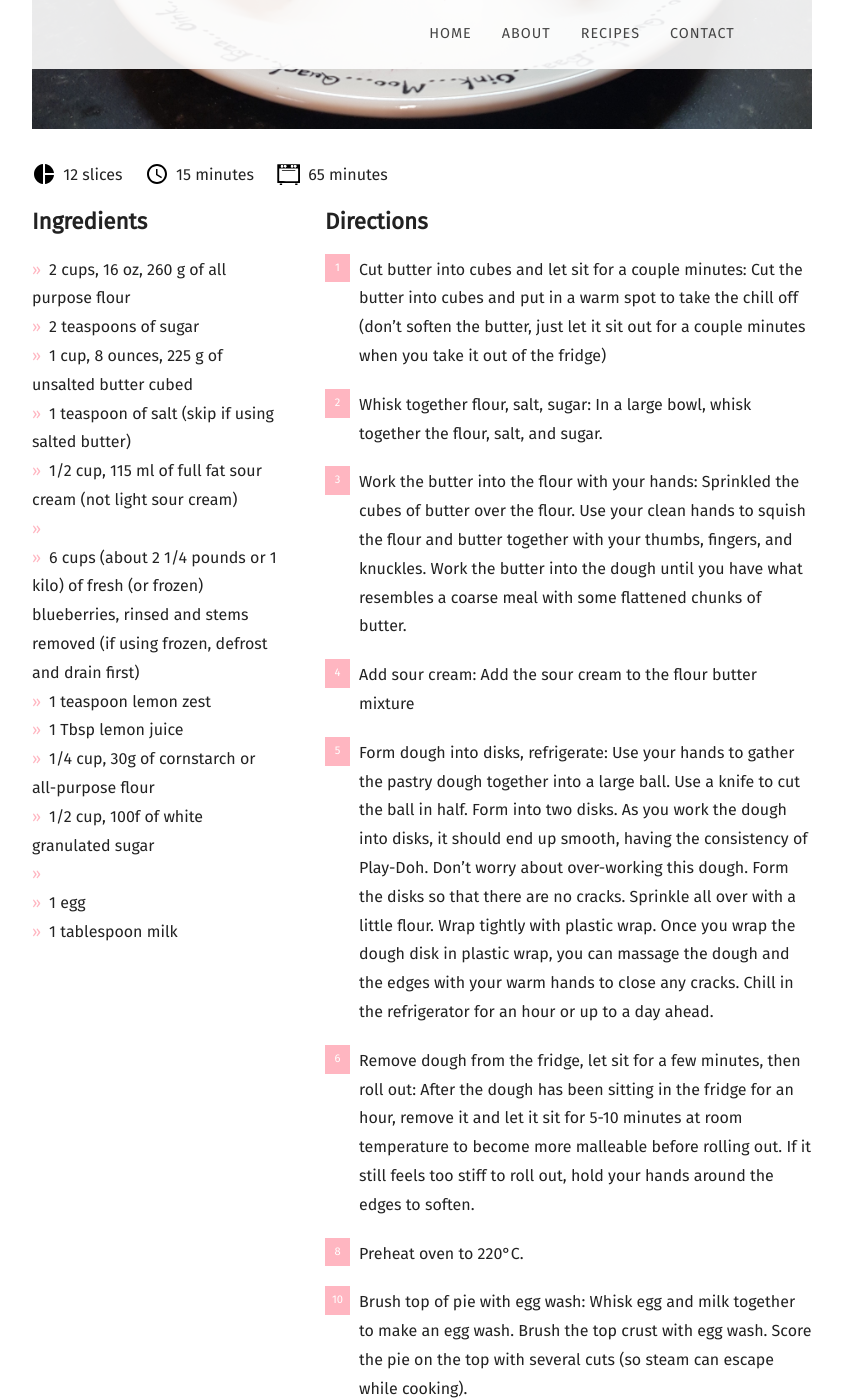
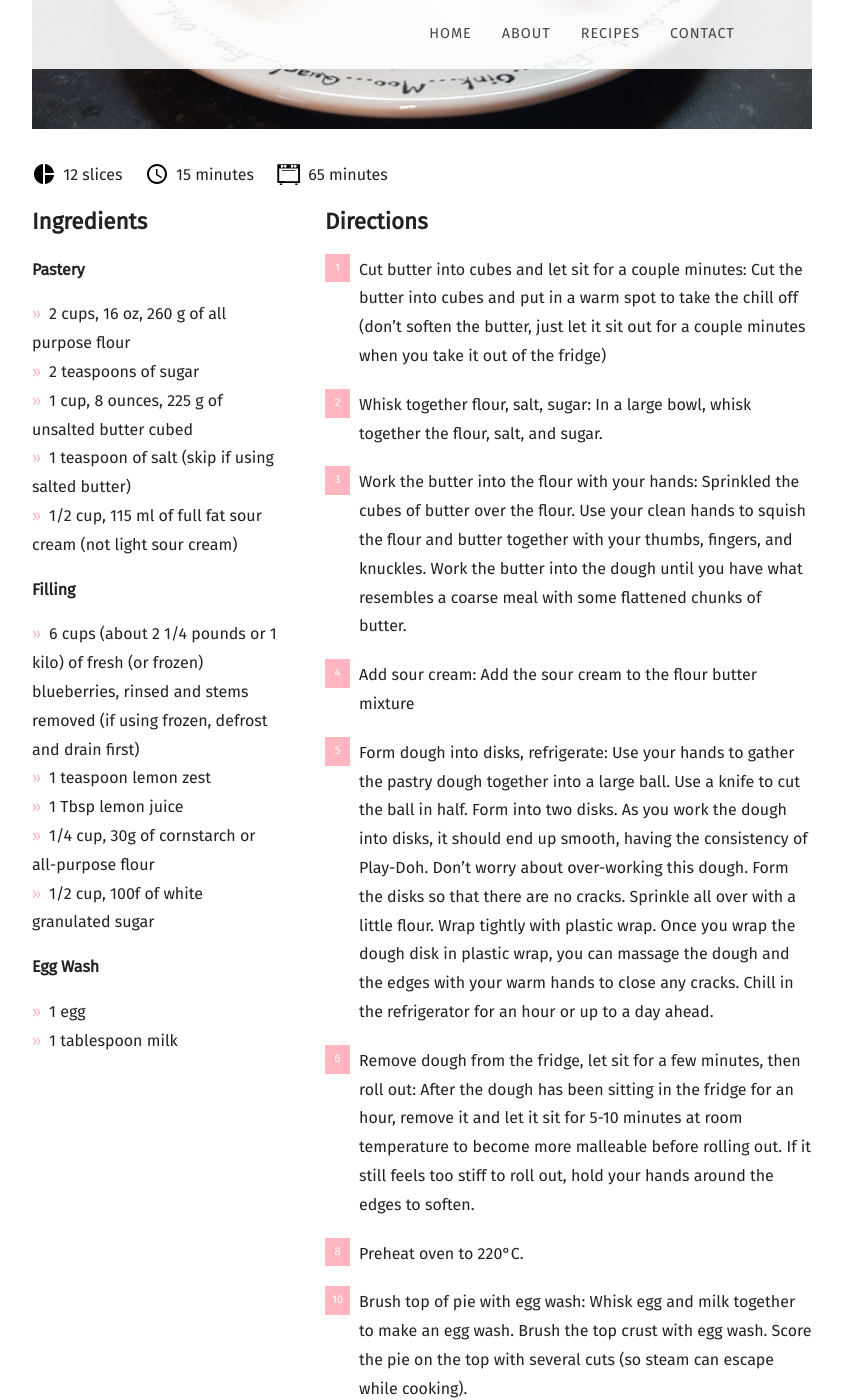
Before and after one commit to mcginleyireland/irishbaking.github.io, a Jekyll site: the page built from _posts/2020-08-01-raspberry-pie.md, in a window 1280 px wide and 1400 px high, scrolled down 2803 px. Shown: the whole window, without its empty margins (58-901 px from the left). Built offline with Jekyll 4.4.1, drawn with Linux system fonts in a browser that asks for light colours; nearby versions of some CDN libraries; some web fonts are replaced; a file with an impossible date is left out.

```diff
--- a/_posts/2020-08-01-raspberry-pie.md
+++ b/_posts/2020-08-01-raspberry-pie.md
@@ -9,18 +9,24 @@ recipe:
   prep: 15 minutes
   cook: 65 minutes
   ingredients_markdown: |-
+    **Pastery**
+
     * 2 cups, 16 oz, 260 g of all purpose flour
     * 2 teaspoons of sugar
     * 1 cup, 8 ounces, 225 g of unsalted butter cubed
     * 1 teaspoon of salt (skip if using salted butter)
     * 1/2 cup, 115 ml of full fat sour cream (not light sour cream)
-    *
+
+    **Filling**
+
     * 6 cups (about 2 1/4 pounds or 1 kilo) of fresh (or frozen) blueberries, rinsed and stems removed (if using frozen, defrost and drain first)
     * 1 teaspoon lemon zest
     * 1 Tbsp lemon juice
     * 1/4 cup, 30g of cornstarch or all-purpose flour
     * 1/2 cup, 100f of white granulated sugar
-    *
+
+    **Egg Wash**
+
     * 1 egg
     * 1 tablespoon milk
   directions_markdown: |-
```
Also changed, not shown: _posts/2020-08-15-lemon-drizzle.md (+5 -0 lines).
